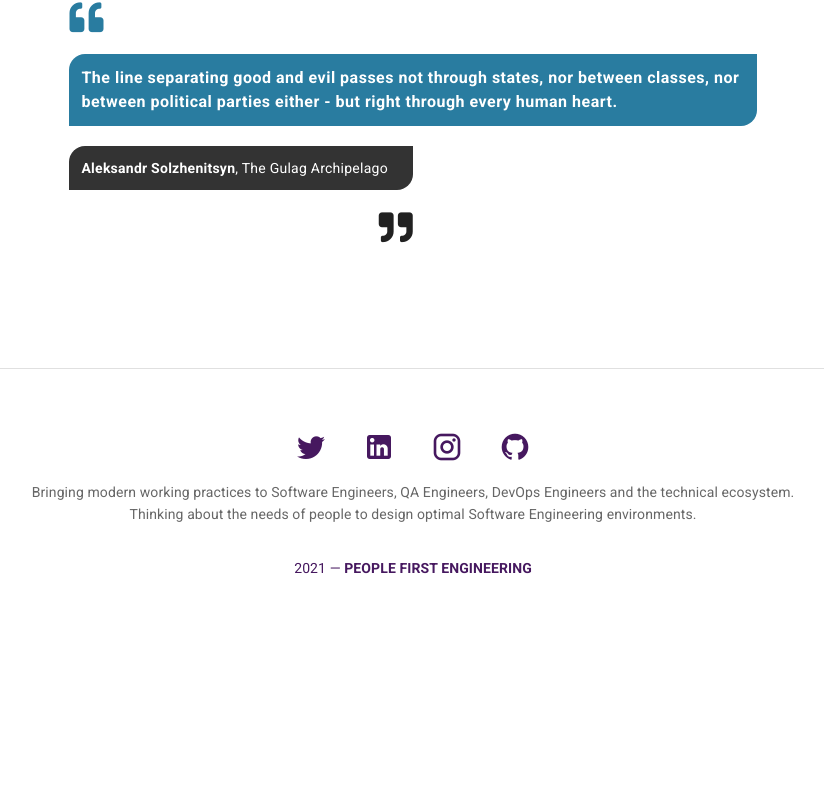
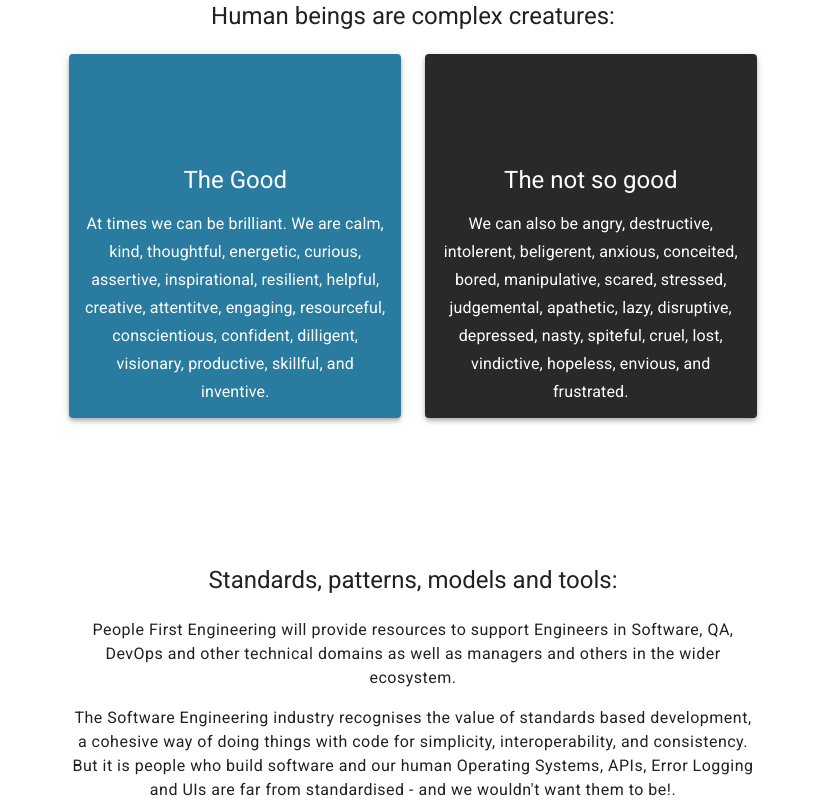
Before and after one commit to JohnD-EE/people-first-engineering, a Vue app: page / in a window 1280 px wide. Shown: the part 613-1420 px from the top of the page, without its empty margins (227-1051 px from the left). Before the commit the page ends 1268 px from the top, so only its background shows below. Built offline with nearby package versions, Linux system fonts and the light colour scheme.

Commit message:
More front page items

```diff
--- a/src/components/Footer.vue
+++ b/src/components/Footer.vue
@@ -10,8 +10,9 @@
           :href="icon.link"
           target="_blank"
           icon
+          large
         >
-          <v-icon size="32px">{{ icon.text }}</v-icon>
+          <v-icon large>{{ icon.text }}</v-icon>
         </v-btn>
       </v-card-text>
 
--- a/src/components/Quote.vue
+++ b/src/components/Quote.vue
@@ -4,7 +4,11 @@
             <v-col cols="12" align="left">
                 <span class="display-1 font-weight-bold secondary--text"><i class="fas fa-quote-left mb-5"></i></span>
         <v-sheet shaped class="text-left pa-3 body-1 font-weight-bold" color="secondary" dark>{{ quote }}</v-sheet>
-        <v-sheet shaped width="50%" class="text-left pa-3 mt-5 body-2 font-weight-bold" color="#333" dark>{{ attributionName }}<span class="font-weight-regular" v-if="attributionDetails">, {{ attributionDetails }}</span>
+            </v-col>
+        </v-row>
+        <v-row align="right" class="mt-0">
+            <v-col cols="12" align="right">
+        <v-sheet shaped width="50%" class="text-left pa-3 mt-5 body-2 font-weight-bold" color="primary" dark>{{ attributionName }}<span class="font-weight-regular" v-if="attributionDetails">, {{ attributionDetails }}</span>
         </v-sheet>
         <v-sheet width="50%" class="text-right">
         <span class="text-right display-1 font-weight-bold"><i class="fas fa-quote-right mt-5"></i></span>
--- a/src/plugins/vuetify.js
+++ b/src/plugins/vuetify.js
@@ -7,7 +7,7 @@ export default new Vuetify({
     theme: {
         themes: {
             light: {
-                primary: "#46185F",
+                primary: "#292929", //#46185F
                 secondary: "#297CA0",
                 accent: "#E9EA77"
             }
--- a/src/views/Home.vue
+++ b/src/views/Home.vue
@@ -12,6 +12,52 @@
               <h1 class="font-weight-bold display-1 mb-3">
                 Engineering our work environments to put <span class="secondary--text font-weight-black">People First</span>
                 </h1>
+            </v-col>
+          </v-row>
+
+          <v-row align="center" justify="center" class="pt-15 pb-15">
+            <v-col cols="12" md="8" align="center" justify="center">
+              <h1 class="font-weight-regular pb-5">Human beings are complex creatures:</h1>
+              <v-row align="stretch">
+              <v-col
+              cols="12"
+              sm="6"
+              class="text-center"
+              v-for="(feature, i) in features"
+              :key="i"
+            >
+              <v-hover v-slot:default="{ hover }">
+                <v-card
+                  class="card pa-3"
+                  dark
+                  :color="feature.color"
+                  :elevation="hover ? 10 : 4"
+                >
+                  <v-img
+                    :src="feature.img"
+                    max-width="100px"
+                    class="d-block ml-auto mr-auto"
+                    :class="{ 'zoom-efect': hover }"
+                  ></v-img>
+                  <h1 class="font-weight-regular mt-3 mb-3">{{ feature.title }}</h1>
+                  <h4 class="font-weight-regular subtitle-1">
+                    {{ feature.text }}
+                  </h4>
+                </v-card>
+              </v-hover>
+            </v-col>
+
+
+
+              </v-row>
+            </v-col>
+          </v-row>
+          <v-row align="center" justify="center" class="pt-15 pb-15">
+            <v-col cols="12" md="8" align="center" justify="center">
+              <h1 class="font-weight-regular pb-5">Standards, patterns, models and tools:</h1>
+              <p class="body-1 font-weight-regular">People First Engineering will provide resources to support Engineers in Software, QA, DevOps and other technical domains as well as managers and others in the wider ecosystem.</p>
+              <p class="body-1 font-weight-regular">The Software Engineering industry recognises the value of standards based development, a cohesive way of doing things with code for simplicity, interoperability, and consistency. But it is people who build software and our human Operating Systems, APIs, Error Logging and UIs are far from standardised - and we wouldn't want them to be!.</p>
+              <p class="body-1 font-weight-regular">Through a suite of standards, patterns, principles, models, tools, and thought pieces, the aim of People First Engineering is to make more sense of the messy world of people, relationships, and organisations to create ecosystems where we can thrive.</p>
             </v-col>
           </v-row>
           <v-row align="center" justify="center">
@@ -30,6 +76,20 @@ The line separating good and evil passes not through states, nor between classes
   </section>
 </template>
 
+<style>
+.card {
+  transition: 0.5s ease-out;
+}
+
+.card .v-image {
+  transition: 0.75s;
+}
+
+.zoom-efect {
+  transform: scale(1.1);
+}
+</style>
+
 <script>
 import quote from '../components/Quote.vue'
 
@@ -38,7 +98,20 @@ export default {
     quote
   },
   data: () => ({
-    //
+    features: [
+        {
+          img: require("@/assets/logo.png"),
+          title: "The Good",
+          color: "secondary",
+          text: "At times we can be brilliant. We are calm, kind, thoughtful, energetic, curious, assertive, inspirational, resilient, helpful, creative, attentitve, engaging, resourceful, conscientious, confident, dilligent, visionary, productive, skillful, and inventive.",
+        },
+        {
+          img: require("@/assets/logo.png"),
+          title: "The not so good",
+          color: "primary",
+          text: "We can also be angry, destructive, intolerent, beligerent, anxious, conceited, bored, manipulative, scared, stressed, judgemental, apathetic, lazy, disruptive, depressed, nasty, spiteful, cruel, lost, vindictive, hopeless, envious, and frustrated.",
+        }
+      ],
   }),
 }
 </script>
```
